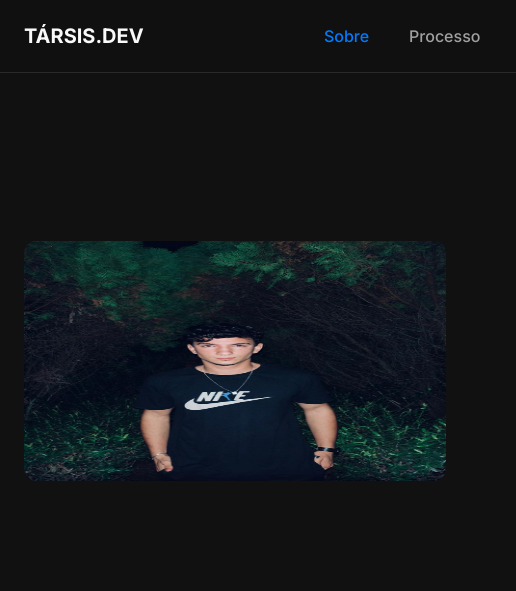
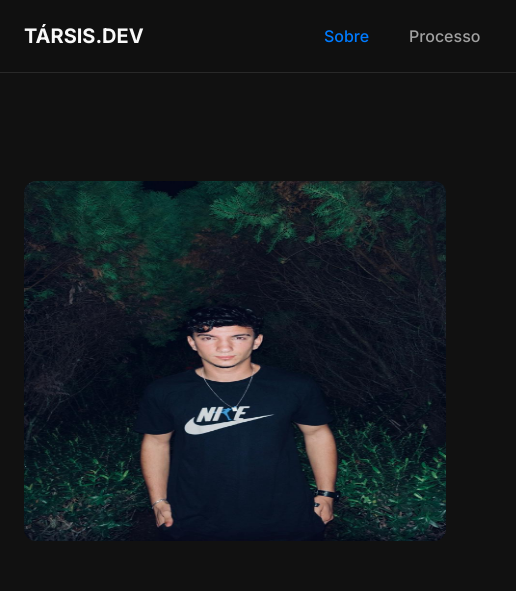
Before and after one commit to Tarsis59/meu-portfolio-final, a website: page index.html in a window 1280 px wide. Both pictures are taken after a click on the link "Sobre". Shown: the top 591 px of the page, 48-564 px from the left. Drawn offline with nearby package versions, Linux system fonts and the light colour scheme.

```diff
--- a/index.html
+++ b/index.html
@@ -74,7 +74,7 @@
     <section id="sobre" class="container content-section" aria-labelledby="sobre-title">
       <div class="sobre-content">
         <div class="sobre-image">
-          <img src="assets/profile.jpg" alt="Foto de perfil de Társis Barreto" width="240" height="240" />
+          <img src="assets/profile.jpg" alt="Foto de perfil de Társis Barreto" width="240" height="360" />
         </div>
 
         <div class="sobre-text">
```
